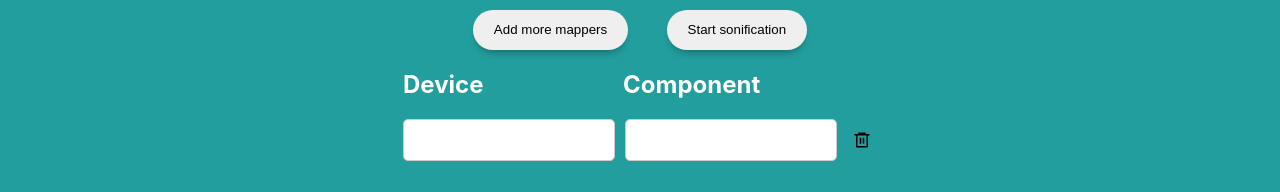
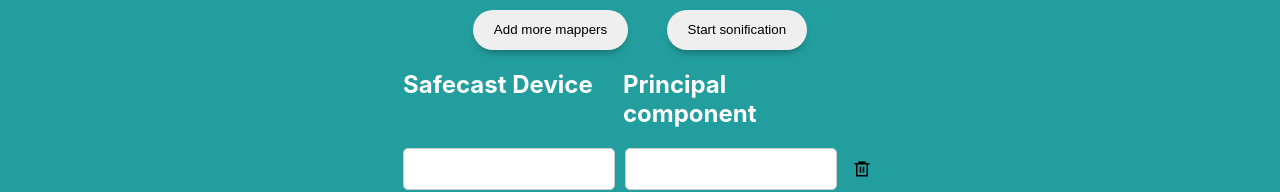
Before and after one commit to kevind13/SafecastSonification, a React (Create React App) app in the folder frontend/: page / in a window 1280 px wide. Both pictures are taken after a click on the button "Add a mapper". Shown: the part 122-314 px from the top of the page. Built offline with nearby package versions, Linux system fonts and the light colour scheme.

Commit message:
feat: fix some styles and copies for page

```diff
--- a/frontend/src/App.module.css
+++ b/frontend/src/App.module.css
@@ -24,6 +24,11 @@
 .inputTitle > h2 {
   width: 220px;
 }
+
+.inputTitle > h2:nth-child(2) {
+  width: 240px;
+}
+
 .title > div {
   width: 90vw;
   height: 10px;
--- a/frontend/src/App.tsx
+++ b/frontend/src/App.tsx
@@ -238,8 +238,8 @@
           <div className={style.list}>
             {devices.length >= 1 && (
               <div className={style.inputTitle}>
-                <h2>Device</h2>
-                <h2>Component</h2>
+                <h2>Safecast Device</h2>
+                <h2>Principal component</h2>
               </div>
             )}
             {devices.map((device) => (
```
Also changed, not shown: 1 other file (tests, documents, lock files or other folders).
